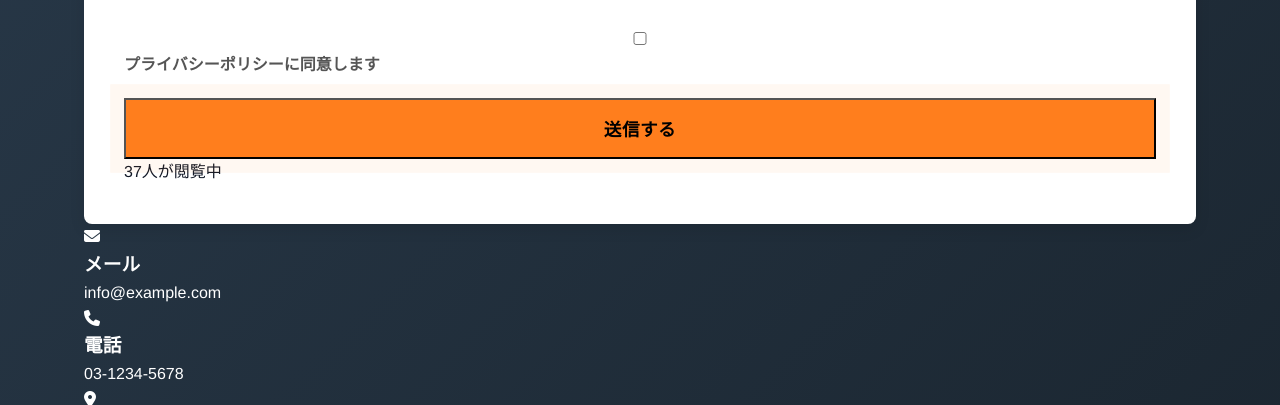
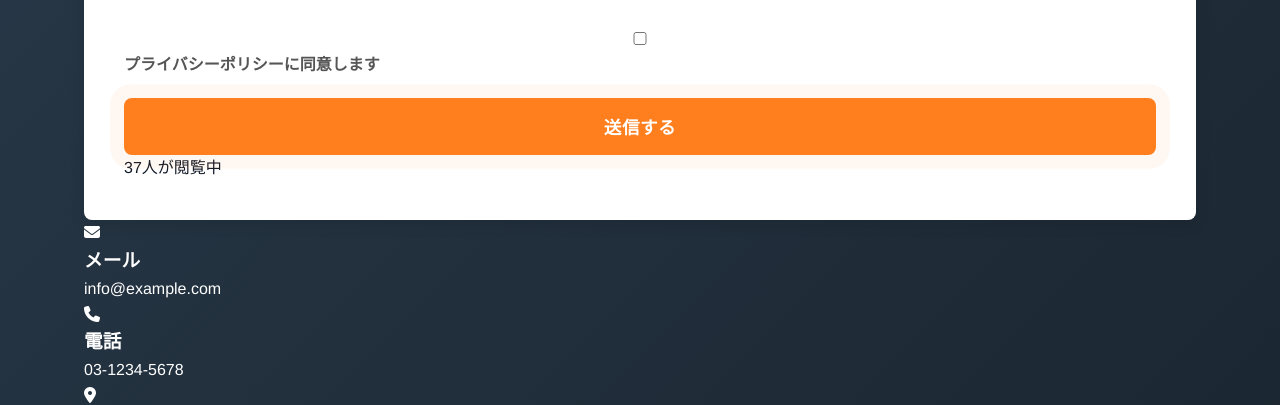
Before and after one commit to yannsunn/my-website, a plain HTML site: page index.html in a window 1280 px wide. Shown: the part 7692-8097 px from the top of the page. Drawn offline with Linux system fonts and the light colour scheme.

Commit message:
送信するボタンの色とデザインを修正

```diff
--- a/conversion-optimization.css
+++ b/conversion-optimization.css
@@ -17,8 +17,8 @@
     100% {box-shadow: 0 0 0 0 rgba(255, 126, 29, 0);}
 }
 
-/* 主要CTAのアニメーション */
-.hero .btn-primary, .cta-banner .btn, .btn-submit, .floating-cta .btn-float {
+/* 主要CTAのアニメーション - 修正版 */
+.hero .btn-primary, .cta-banner .btn, .floating-cta .btn-float {
     animation: ctaPulse 2s infinite;
 }
 
--- a/styles.css
+++ b/styles.css
@@ -823,13 +823,23 @@ section h2::after {
 }
 
 .btn-submit {
-    background-color: var(--accent-color);
+    background-color: var(--primary-color);
+    color: white;
     width: 100%;
     font-size: 1.1rem;
+    border: none;
+    border-radius: 8px;
+    padding: 15px 30px;
+    cursor: pointer;
+    font-weight: 600;
+    transition: all 0.3s ease;
+    box-shadow: 0 4px 10px rgba(30, 136, 229, 0.25);
 }
 
 .btn-submit:hover {
-    background-color: var(--cta-hover);
+    background-color: #0d6efd;
+    transform: translateY(-3px);
+    box-shadow: 0 8px 15px rgba(30, 136, 229, 0.35);
 }
 
 .form-note {
```
